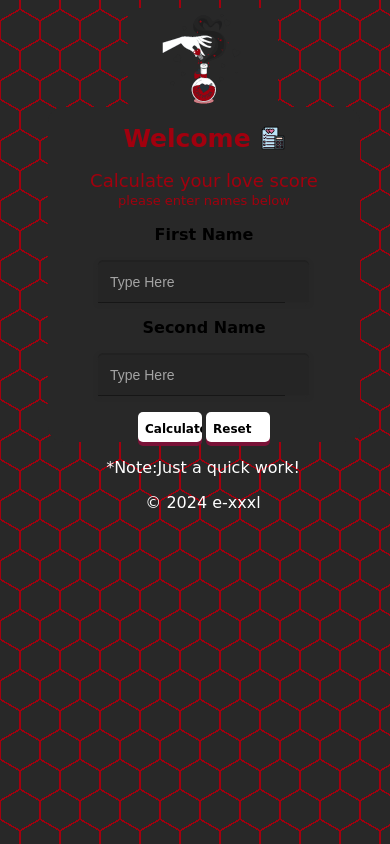
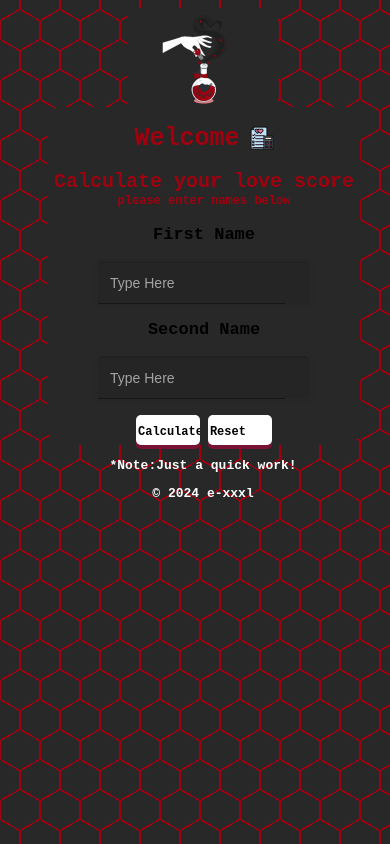
Before and after one commit to e-xxxxl/Love-calculator, a plain HTML site: page index.html in a window 390 px wide. Drawn offline with Linux system fonts and the light colour scheme.

Commit message:
love- calculator

```diff
--- a/index.html
+++ b/index.html
@@ -3,11 +3,13 @@
 <head>
     <meta charset="UTF-8">
     <meta name="viewport" content="width=device-width, initial-scale=1.0">
-    <title>Document</title>
+    <link rel="shortcut icon" href="birds.gif" type="image/x-icon">
+    <title>Love calculator</title>
 </head>
 <style>
     body {
         overflow: hidden;
+
   width: 100%;
   height: 100%;
   background: radial-gradient(
@@ -234,7 +236,12 @@ p{
 }
 
 @media (max-width:760px) {
+  body{
+    font-family: monospace;
+  }
   .main-div{
+    font-family: monospace;
+    font-weight: 700;
     margin-top: -5px;
     margin-left: 40px  ;
     border-radius: 15px;
@@ -249,8 +256,28 @@ p{
   margin-left: 50px;
   --accent-color: #a1000e;
 }
+.welcome-text{
+    font-size: 25px;
+    color: #a1000e;
+    font-family: monospace;
+    font-weight: 700;
+}
+.Calculate-text{
+    color: #a1000e;
+    font-family: monospace;
+    font-weight: 700;
+    font-size: 20px;
+}
+.enter-names{
+    font-size: small;
+    color: #a1000e;
+    font-family: monospace;
+    font-weight: 700;
+}
 .first-name{
-    font-size: medium;
+  font-weight: 700;
+  font-family: monospace;
+    font-size: 17px ;
 }
 button{
     width: 64px;
@@ -258,17 +285,18 @@ button{
   margin-top: 5px;
 }
 .Calculate-text2{
-    font-family: cursive;
+    font-family: monospace;
     font-weight: 700;
     position: absolute;
-    margin-left: -25px;
+    margin-left: -30px;
     margin-top: -5px;
     font-size: 12px;
 }
 
 p{
     color: white;
-    font-family: cursive;
+    font-family: monospace;
+    font-weight: 700;
 }
 }
 
```
